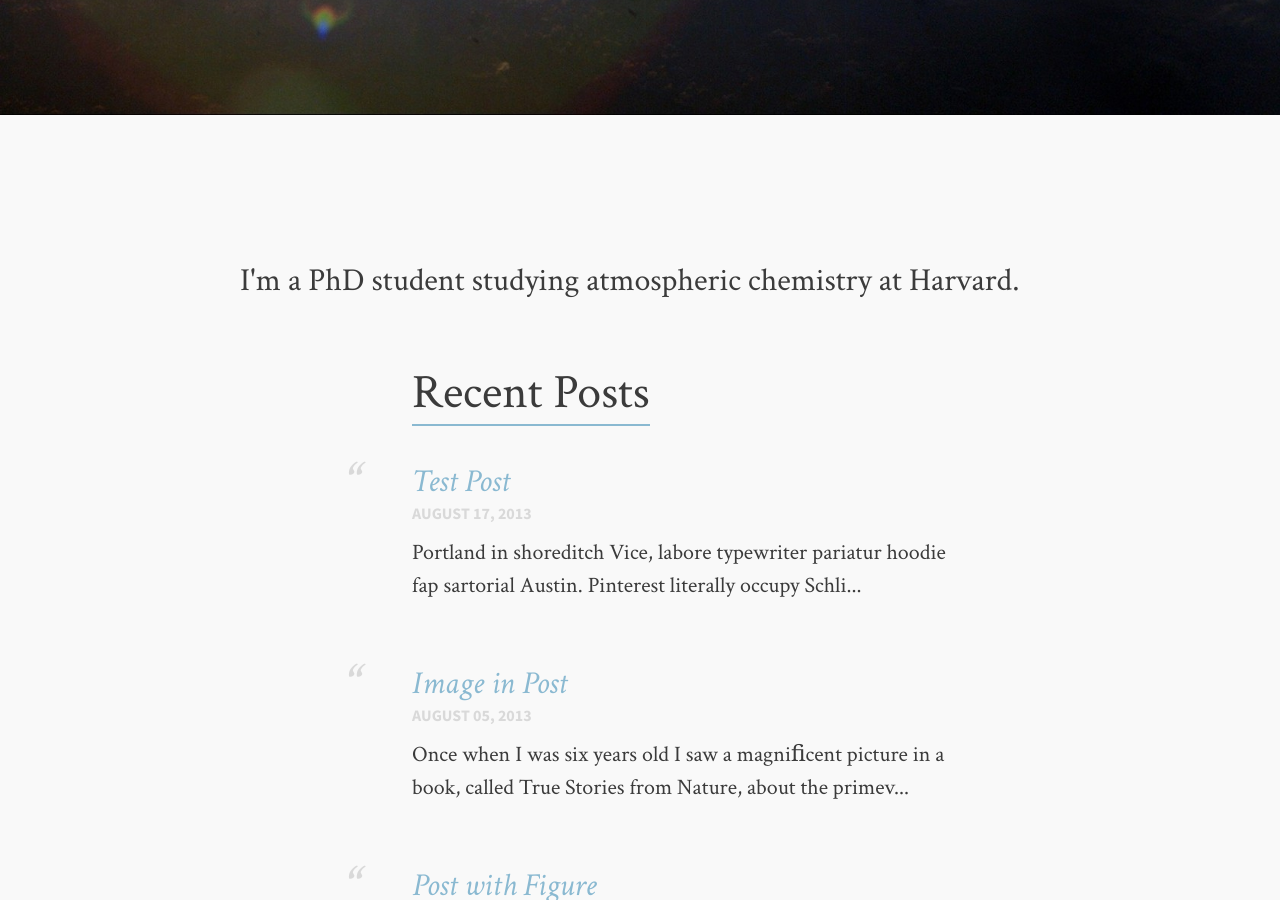
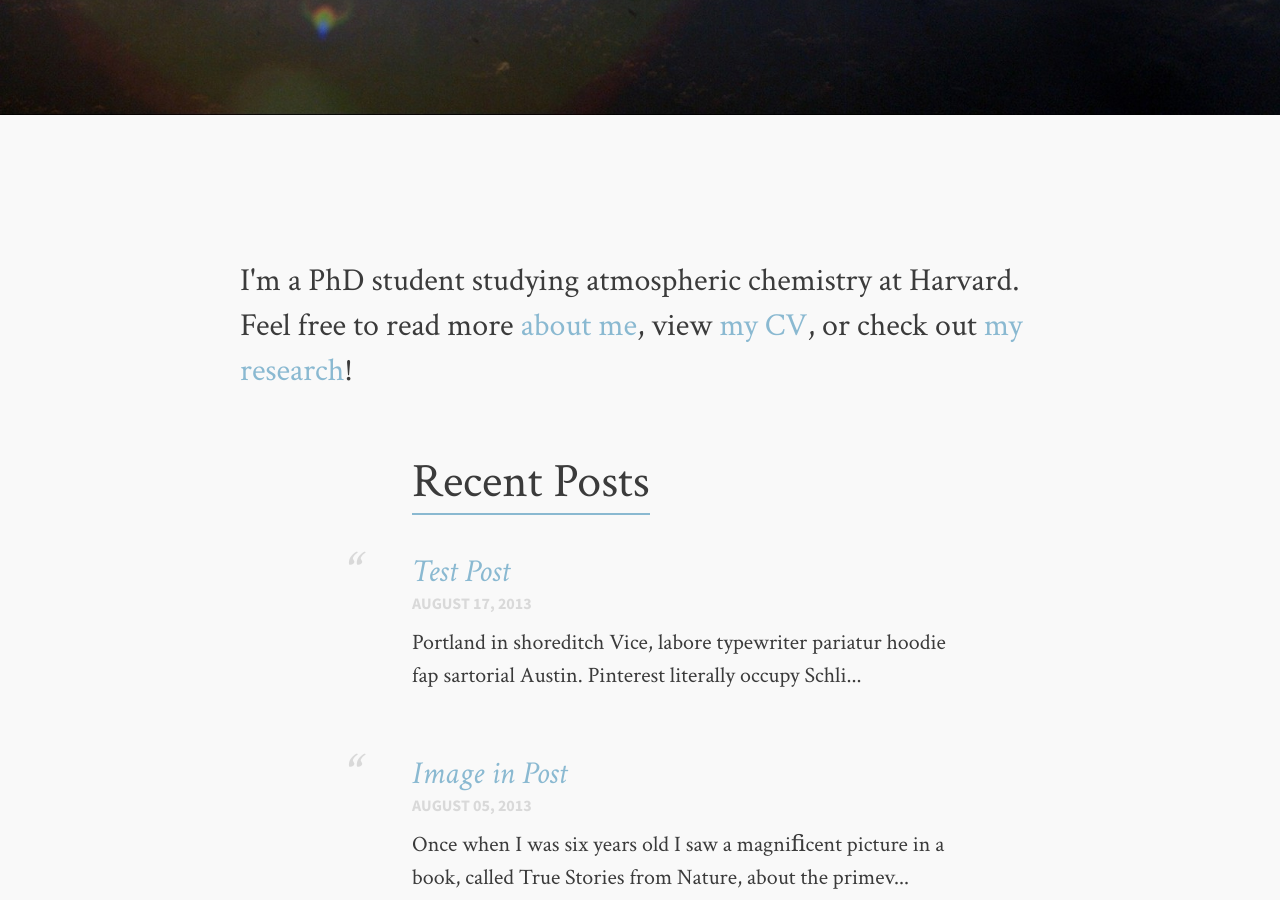
Before and after one commit to djvaron/djvaron.github.io, a Jekyll site: the page built from index.md, in a window 1280 px wide and 900 px high, scrolled down 685 px. Built offline with Jekyll 4.4.1, drawn with Linux system fonts in a browser that asks for light colours.

Commit message:
Update home.html

```diff
--- a/_layouts/home.html
+++ b/_layouts/home.html
@@ -12,7 +12,7 @@
     <div id='bump'>
         <section class="article archive">
           <article class="archive-wrap">
-                <p class="intro">I'm a PhD student studying atmospheric chemistry at Harvard. </p>
+                <p class="intro">I'm a PhD student studying atmospheric chemistry at Harvard. Feel free to read more <a href="{{ site.url }}/about">about me</a>, view <a href="{{ site.url }}/cv.pdf">my CV</a>, or check out <a href="{{ site.url }}/research">my research</a>! </p>
                 <br>
                 <br>
               <ol class="post-list">
```
